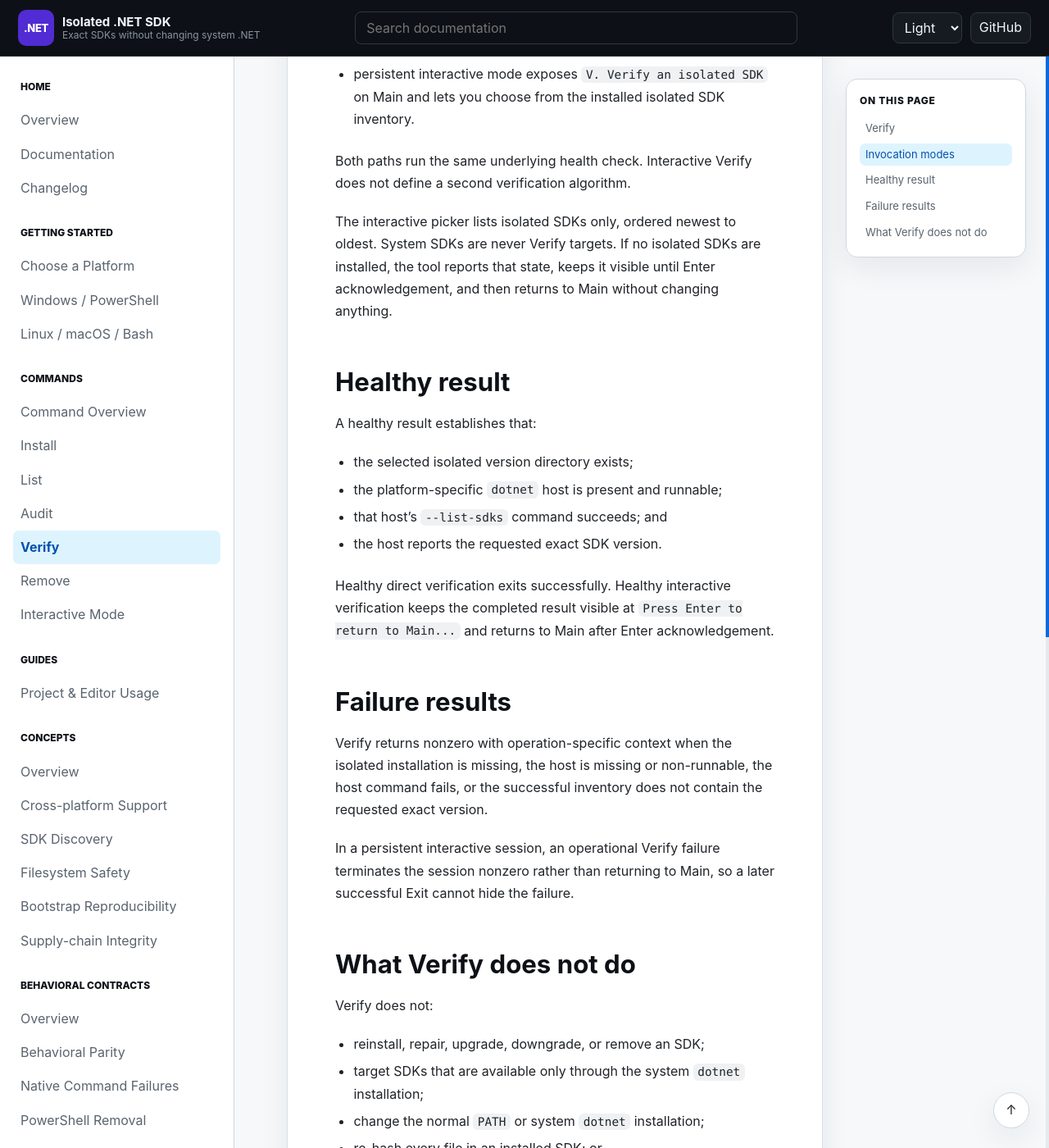
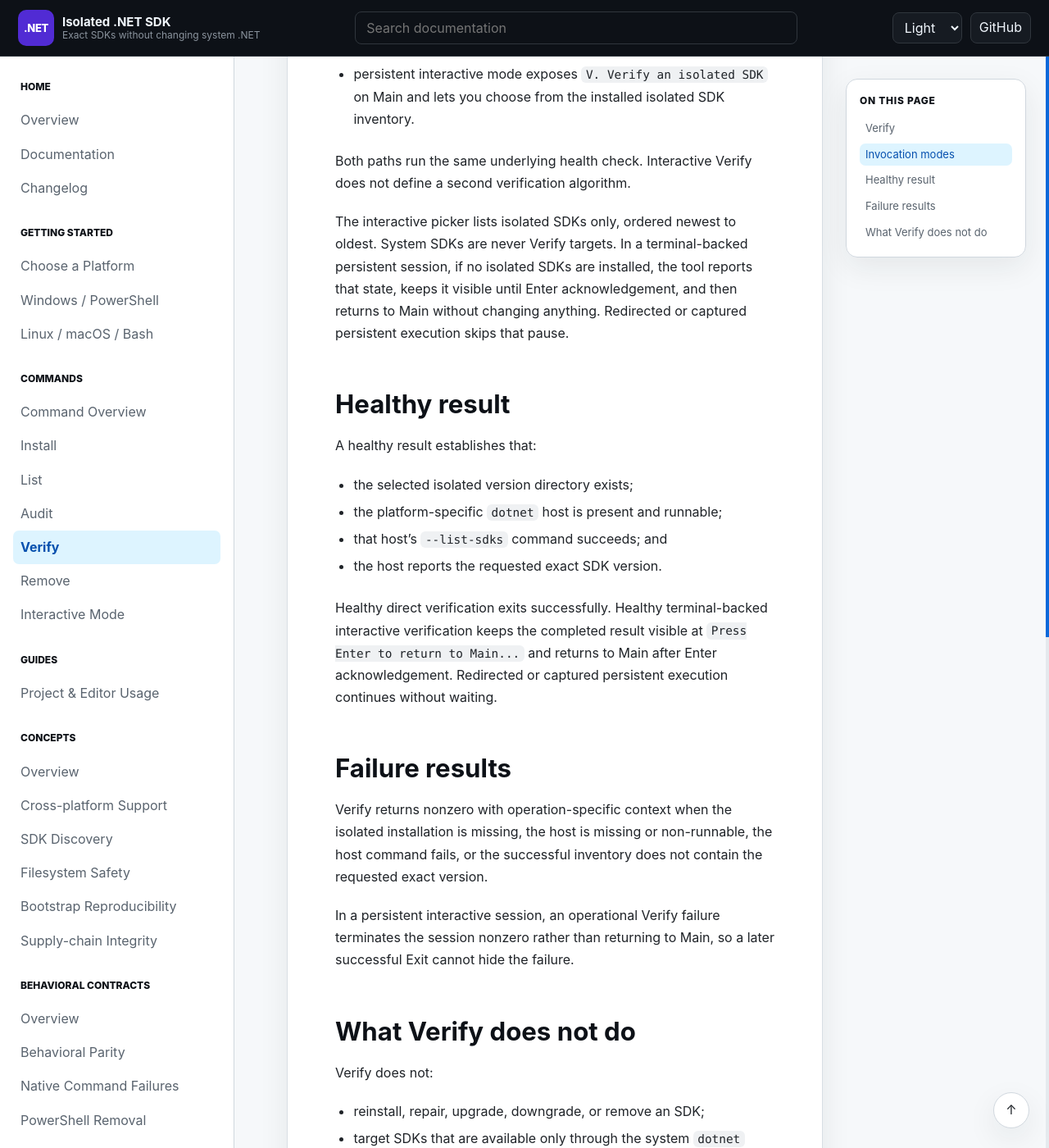
Before and after one commit to infoconex/isolated-dotnet-sdk, a Jekyll site: the page built from docs/commands/verify.md, in a window 1280 px wide and 1400 px high, scrolled down 531 px. Shown: the whole window at 82% size. Built offline with Jekyll 4.4.1, drawn with Linux system fonts in a browser that asks for light colours; our own code applies the rules of GitHub Pages for plain Markdown files.

Commit message:
docs: reconcile command terminal acknowledgement

```diff
--- a/docs/commands/verify.md
+++ b/docs/commands/verify.md
@@ -13,7 +13,7 @@ Verify can be reached in two ways:
 
 Both paths run the same underlying health check. Interactive Verify does not define a second verification algorithm.
 
-The interactive picker lists isolated SDKs only, ordered newest to oldest. System SDKs are never Verify targets. If no isolated SDKs are installed, the tool reports that state, keeps it visible until Enter acknowledgement, and then returns to Main without changing anything.
+The interactive picker lists isolated SDKs only, ordered newest to oldest. System SDKs are never Verify targets. In a terminal-backed persistent session, if no isolated SDKs are installed, the tool reports that state, keeps it visible until Enter acknowledgement, and then returns to Main without changing anything. Redirected or captured persistent execution skips that pause.
 
 ## Healthy result
 
@@ -24,7 +24,7 @@ A healthy result establishes that:
 - that host's `--list-sdks` command succeeds; and
 - the host reports the requested exact SDK version.
 
-Healthy direct verification exits successfully. Healthy interactive verification keeps the completed result visible at `Press Enter to return to Main...` and returns to Main after Enter acknowledgement.
+Healthy direct verification exits successfully. Healthy terminal-backed interactive verification keeps the completed result visible at `Press Enter to return to Main...` and returns to Main after Enter acknowledgement. Redirected or captured persistent execution continues without waiting.
 
 ## Failure results
 
```
Also changed, not shown: docs/commands/audit.md (+1 -1 lines), docs/commands/remove.md (+1 -1 lines).
